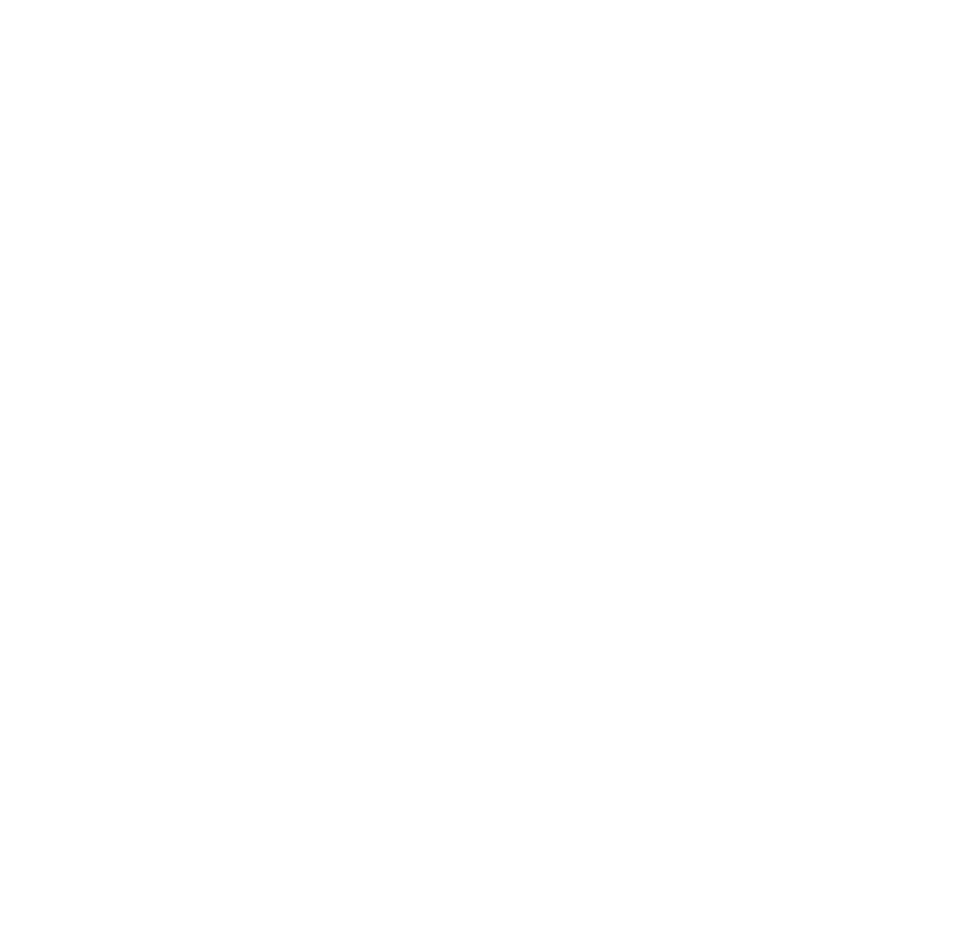
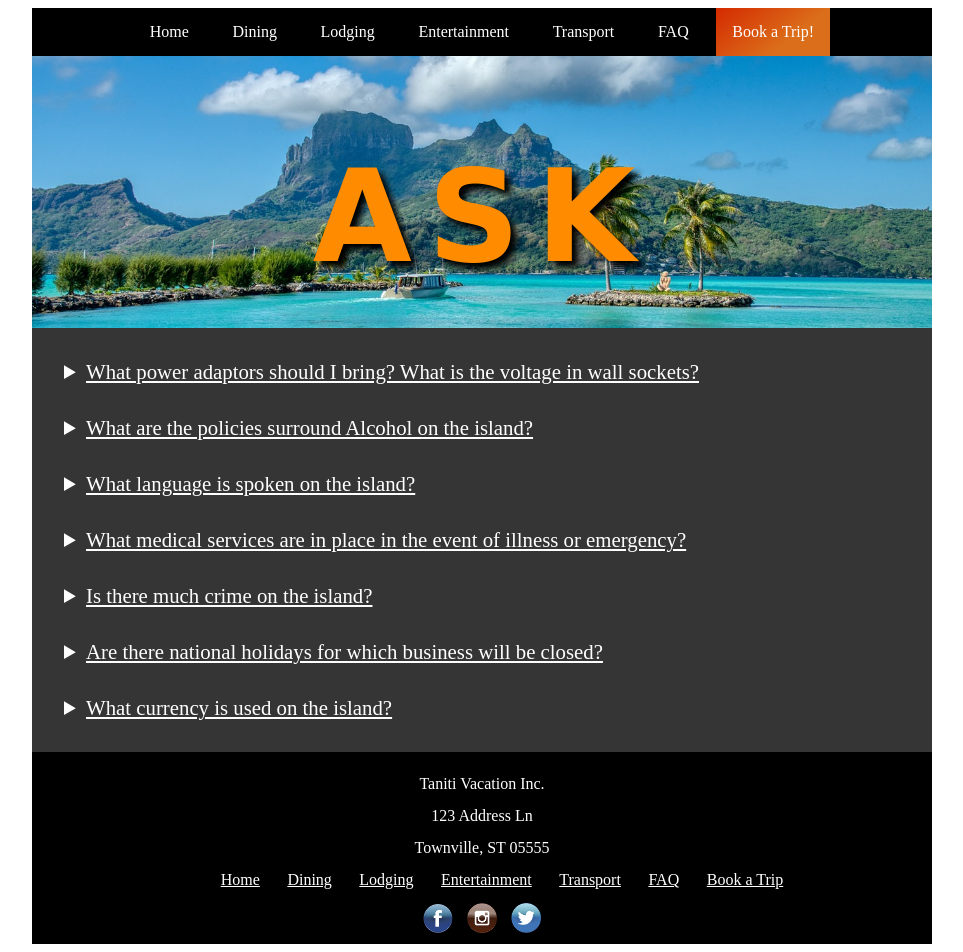
Before and after one commit to DBalint88/WGU-D479, a plain HTML site: page faq.html in a window 1280 px wide. Shown: the whole page, without its empty margins (158-1121 px from the left). Before the commit the page ends 800 px from the top, so only its background shows below. Drawn offline with Linux system fonts and the light colour scheme.

Commit message:
Populate FAQ page

```diff
--- a/faq.html
+++ b/faq.html
@@ -0,0 +1,82 @@
+<!DOCTYPE html>
+<html lang="en">
+    <head>
+        <meta charset="UTF-8">
+        <meta name="viewport" content="width=device-width, initial-scale=1.0">
+        <link rel="stylesheet" href="styles.css">
+        <title>FAQ | Taniti</title>
+    </head>
+    <body>
+        <div class="content-wrapper">
+
+            <nav>
+                <ul>
+                    <li><a href="index.html">Home</a></li>
+                    <li><a href="dining.html">Dining</a></li>
+                    <li><a href="lodging.html">Lodging</a></li>
+                    <li><a href="entertainment.html">Entertainment</a></li>
+                    <li><a href="transport.html">Transport</a></li>
+                    <li><a href="faq.html">FAQ</a></li>
+                    <li class="book-button"><a href="book.html">Book a Trip!</a></li>
+                </ul>
+            </nav>
+            <header>
+                <h1>ASK</h1>
+            </header>
+            <main>
+                <details>
+                    <summary>What power adaptors should I bring?  What is the voltage in wall sockets?</summary>
+                    <p>Power outlets are 120 volts (the same as in the United States). </p>
+                </details>
+                <details>
+                    <summary>What are the policies surround Alcohol on the island?</summary>
+                    <p>Alcohol is not allowed to be served or sold between the hours of midnight and 9:00 a.m.</p>
+                    <p>The drinking age on Taniti is 18 and the drinking age is not strictly enforced.</p>
+                </details>
+                <details>
+                    <summary>What language is spoken on the island?</summary>
+                    <p>Many younger Tanitians speak fluent English. Very little English is spoken in rural areas, especially by the older residents.</p>
+                </details>
+                <details>
+                    <summary>What medical services are in place in the event of illness or emergency?</summary>
+                    <p>There is one hospital and several clinics. The hospital has many multilingual employees.</p>
+                </details>
+
+                <details>
+                    <summary>Is there much crime on the island?</summary>
+                    <p>Violent crime is very rare on Taniti, but as tourism increases, there are more reports of pickpocketing and other petty crimes. </p>
+                </details>
+                <details>
+                    <summary>Are there national holidays for which business will be closed?</summary>
+                    <p>Taniti enjoys a large number of national holidays, and many tourist attractions and restaurants will be closed on holidays, so visitors should plan accordingly.</p>
+                </details>
+                <details>
+                    <summary>What currency is used on the island?</summary>
+                    <p>Taniti uses the U.S. dollar as its currency, but many businesses will also accept euros and yen. Several banks facilitate currency exchange, and many businesses accept major credit cards..</p>
+                </details>
+            </main>
+            <footer>
+                <p>Taniti Vacation Inc.</p>
+                <p>123 Address Ln</p>
+                <p>Townville, ST 05555</p>
+                <ul class="footer-nav">
+                    <li><a href="index.html">Home</a></li>
+                    <li><a href="dining.html">Dining</a></li>
+                    <li><a href="lodging.html">Lodging</a></li>
+                    <li><a href="entertainment.html">Entertainment</a></li>
+                    <li><a href="transport.html">Transport</a></li>
+                    <li><a href="faq.html">FAQ</a></li>
+                    <li><a href="book.html">Book a Trip</a></li>
+                </ul>
+                <div class="socials">
+                    <a href=""><img src="images/fb-icon.png" alt=""></a>
+                    <a href=""><img src="images/ig-icon.png" alt=""></a>
+                    <a href=""><img src="images/tw-icon.png" alt=""></a>
+                </div>
+
+
+            </footer>
+
+        </div>
+    </body>
+</html>
--- a/styles.css
+++ b/styles.css
@@ -282,3 +282,21 @@ footer p {
     background-image: url(images/transport-01.jpg);
     background-position: center;
 }
+
+/* FAQ Page  */
+
+details {
+    margin: 2rem 0 2rem 0;
+}
+
+summary {
+    font-size: 1.3rem;
+    text-decoration: underline;
+    cursor: pointer;
+}
+
+details p {
+    margin: .5rem 0 .5rem 2rem;
+    text-align: left;
+    font-size: 1rem;
+}
```
